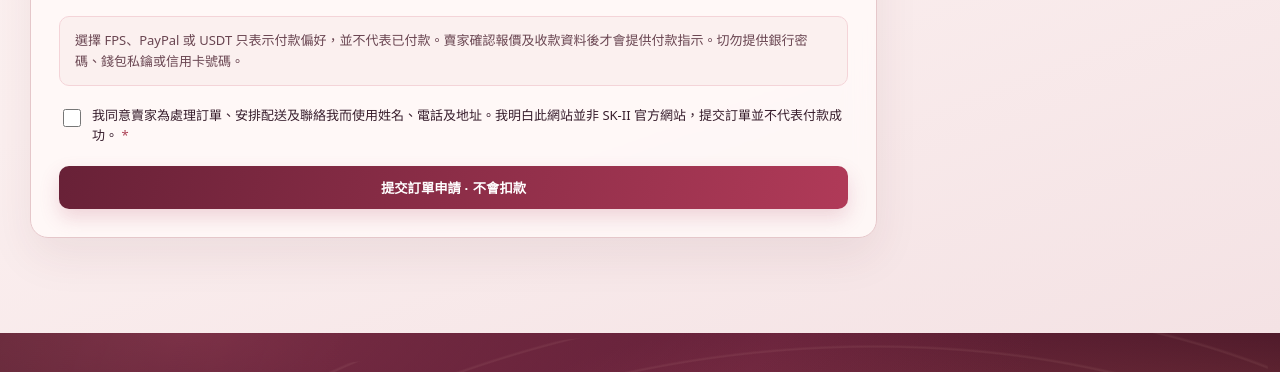
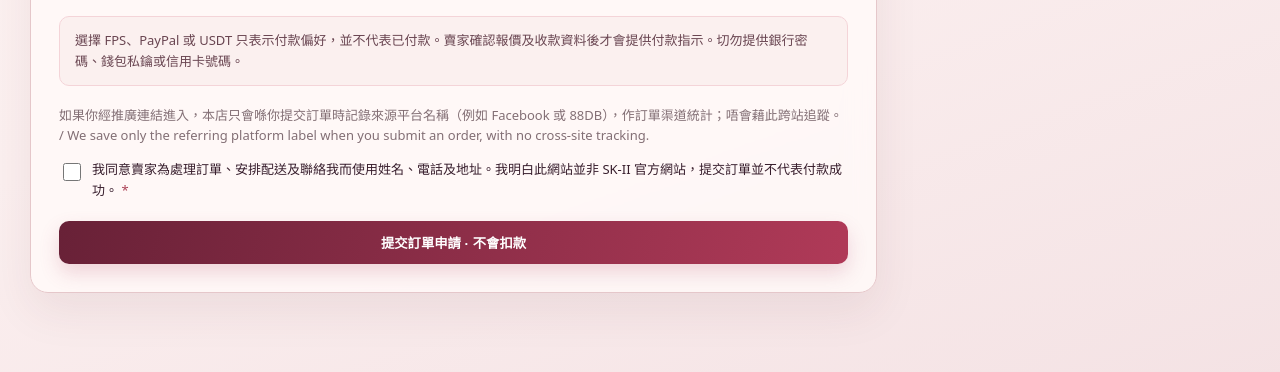
Before and after one commit to chyiop88-eng/lumenda-select, a website: page public/index.html in a window 1280 px wide. Shown: the part 4930-5302 px from the top of the page. Drawn offline with Linux system fonts and the light colour scheme.

Commit message:
privacy: disclose channel-only order attribution before required customer consent

```diff
--- a/public/index.html
+++ b/public/index.html
@@ -109,6 +109,7 @@
 <div class="section-heading"><b>3</b><h3 data-i18n="sectionThree">希望使用嘅付款方式</h3></div>
 <div class="field-grid"><div class="field wide"><label for="paymentMethod"><span data-i18n="paymentPreference">付款方式偏好</span> <span class="required">*</span></label><select id="paymentMethod" name="paymentMethod" required></select><div class="hint" id="paymentHint"></div></div><div class="field wide" id="otherPaymentWrap" hidden><label for="otherPayment"><span data-i18n="otherPayment">其他付款方式／問題</span> <span class="required">*</span></label><input id="otherPayment" name="otherPayment" maxlength="200" data-i18n-placeholder="otherPaymentPlaceholder" placeholder="例如其他銀行轉帳、電子錢包或付款查詢"></div><div class="field wide"><label for="orderNote" data-i18n="orderNote">訂單備註（選填）</label><textarea id="orderNote" name="orderNote" rows="3" maxlength="500" data-i18n-placeholder="orderNotePlaceholder" placeholder="貨品規格、數量或其他要求"></textarea></div></div>
 <p class="notice" style="margin:19px 0" data-i18n="paymentDisclosure">選擇 FPS、PayPal 或 USDT 只係表達付款偏好，唔代表已經付款。賣家確認正式報價、合規性及帳戶資料後，先會提供實際付款指示。請勿填入銀行密碼、錢包私鑰或信用卡號碼。</p>
+<p class="hint">如果你經推廣連結進入，本店只會喺你提交訂單時記錄來源平台名稱（例如 Facebook 或 88DB），作訂單渠道統計；唔會藉此跨站追蹤。 / We save only the referring platform label when you submit an order, with no cross-site tracking.</p>
 <div class="check"><input id="privacy" name="privacy" type="checkbox" required><label for="privacy"><span data-i18n="consent">我同意賣家使用我填寫嘅姓名、電話及地址處理訂單、安排配送同聯絡我；我明白網站係獨立賣家，唔係 SK-II 官方，以及提交唔代表付款成功。</span> <span class="required">*</span></label></div>
 <input type="text" name="website" id="website" style="position:absolute;left:-9999px" tabindex="-1" autocomplete="off" aria-hidden="true">
 <button type="submit" class="btn" id="submitOrder" style="width:100%;margin-top:20px" data-i18n="submit">提交訂單申請 · 不會扣款</button><div id="result" role="status" aria-live="polite" class="status"></div>
```
